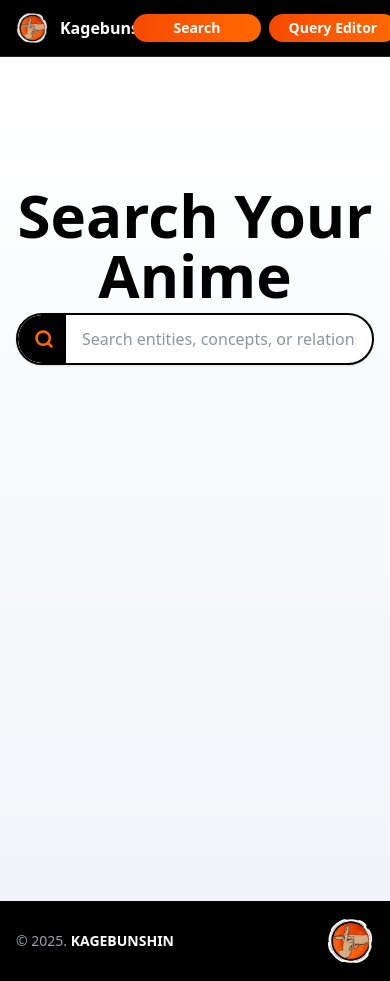
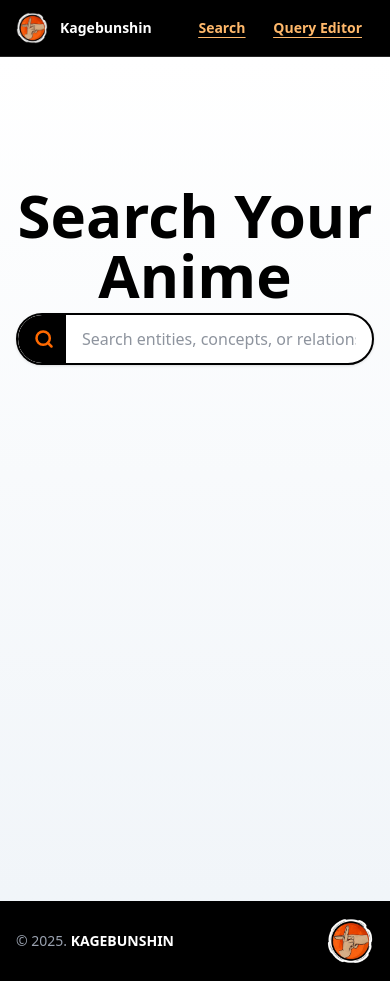
Before and after one commit to narawaa/kagebunshin-fe, a Next.js app: page / in a window 390 px wide. Built offline with nearby package versions, Linux system fonts and the light colour scheme.

Commit message:
fix: navbar on mobile

```diff
--- a/src/components/navbar/index.tsx
+++ b/src/components/navbar/index.tsx
@@ -12,12 +12,12 @@ export const Navbar = () => {
             height={32}
             className="rounded object-cover max-md:w-8 max-md:h-8"
           />
-          <h1 className="md:text-lg font-bold">Kagebunshin</h1>
+          <h1 className="text-sm md:text-lg font-bold">Kagebunshin</h1>
         </div>
 
-      <div className="flex items-center gap-2 md:gap-3 text-white text-sm md:text-md">
-        <Link href="/" className="w-32 bg-linear-to-r from-orange-600 to-orange-500 px-3 py-1 rounded-xl font-bold hover:from-orange-300 text-center">Search</Link>
-        <Link href="/query-editor" className="w-32 bg-linear-to-r from-orange-600 to-orange-500 px-3 py-1 rounded-xl font-bold hover:from-orange-300 text-center">Query Editor</Link>
+      <div className="flex items-center gap-1 md:gap-3 text-orange-300 md:text-white text-sm md:text-md max-md:underline max-md:underline-offset-4">
+        <Link href="/" className="md:w-32 md:bg-linear-to-r md:from-orange-600 md:to-orange-500 px-3 py-1 rounded-xl font-bold hover:from-orange-300 text-center">Search</Link>
+        <Link href="/query-editor" className="md:w-32 md:bg-linear-to-r md:from-orange-600 md:to-orange-500 px-3 py-1 rounded-xl font-bold hover:from-orange-300 text-center">Query Editor</Link>
       </div>
     </nav>
   );
```
